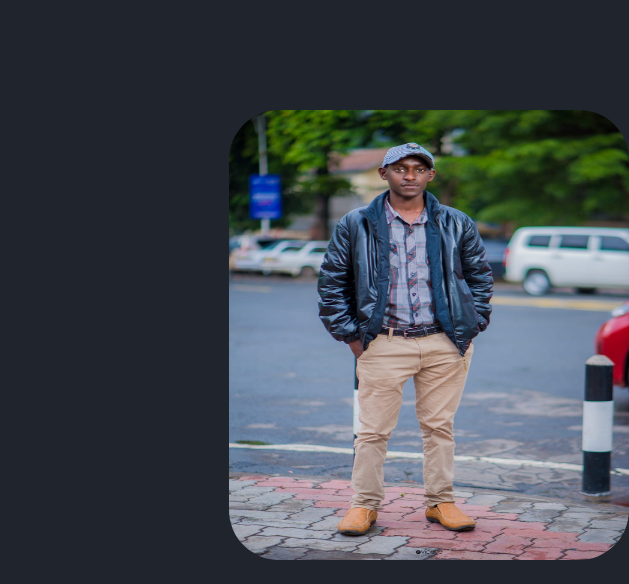
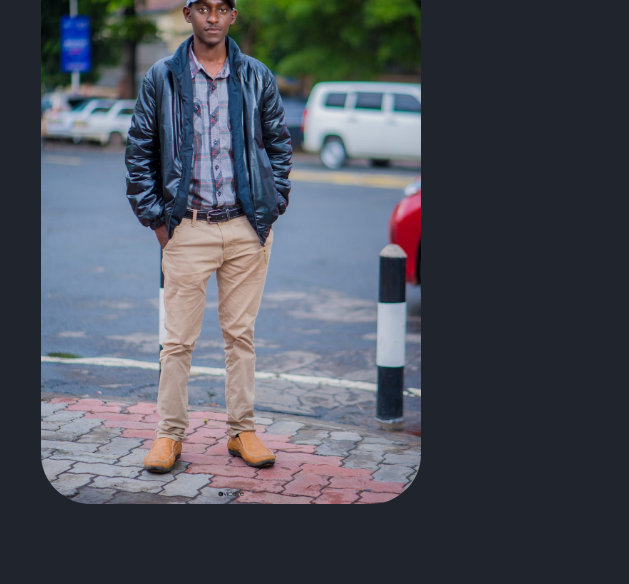
Before and after one commit to Sangkimu/portfolio, a plain HTML site: page index.html in a window 1280 px wide. Shown: the part 216-800 px from the top of the page, 687-1316 px from the left, 629 px wide, since content can reach past the window. Drawn offline with nearby package versions, Linux system fonts and the light colour scheme.

Commit message:
Update image dimensions and styling for better responsiveness

```diff
--- a/style.css
+++ b/style.css
@@ -234,9 +234,9 @@ input[type=checkbox] {
     box-shadow: 0 1rem 2rem rgba(76, 158, 158, 0.644);
 } */
 .home-img {
+    width: min(32vw, 450px);
     max-width: 450px;
-    height: 30%;
-    width: 20%;
+    height: auto;
     margin-right: -20px;
     animation: zoomIn 1s ease forwards;
     animation-delay: .2s;
@@ -246,8 +246,12 @@ input[type=checkbox] {
 }
 
 .home-img img {
-    justify-content: center;
-    align-items: center;
+    display: block;
+    width: 100%;
+    max-width: 400px;
+    height: auto;
+    object-fit: cover;
+    border-radius: 50px;
 
 }
 
@@ -454,6 +458,7 @@ input[type=checkbox] {
 
 .profile-image {
     flex: 0 0 220px;
+    max-width: 280px;
 }
 
 .profile-image img {
```
